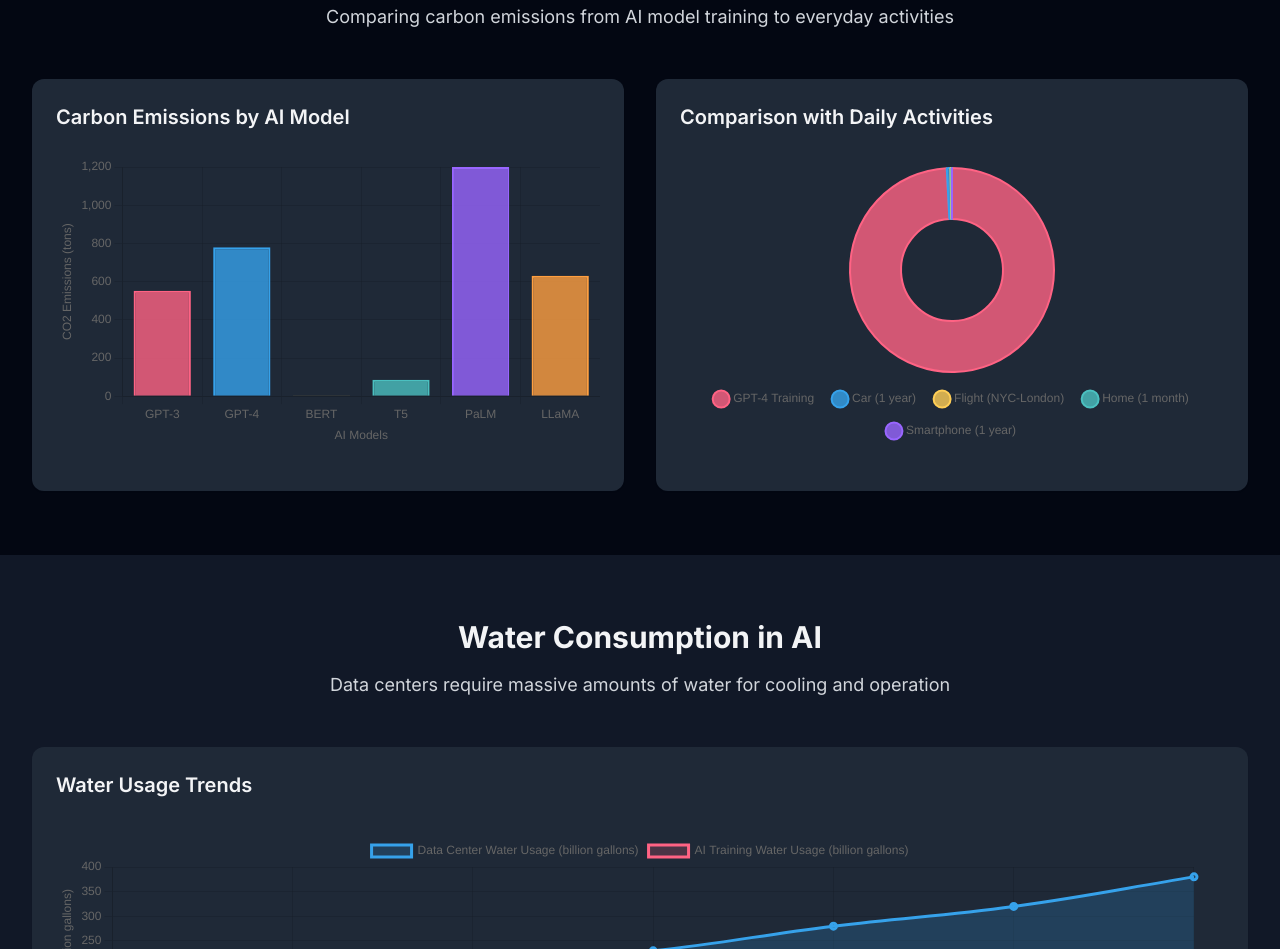
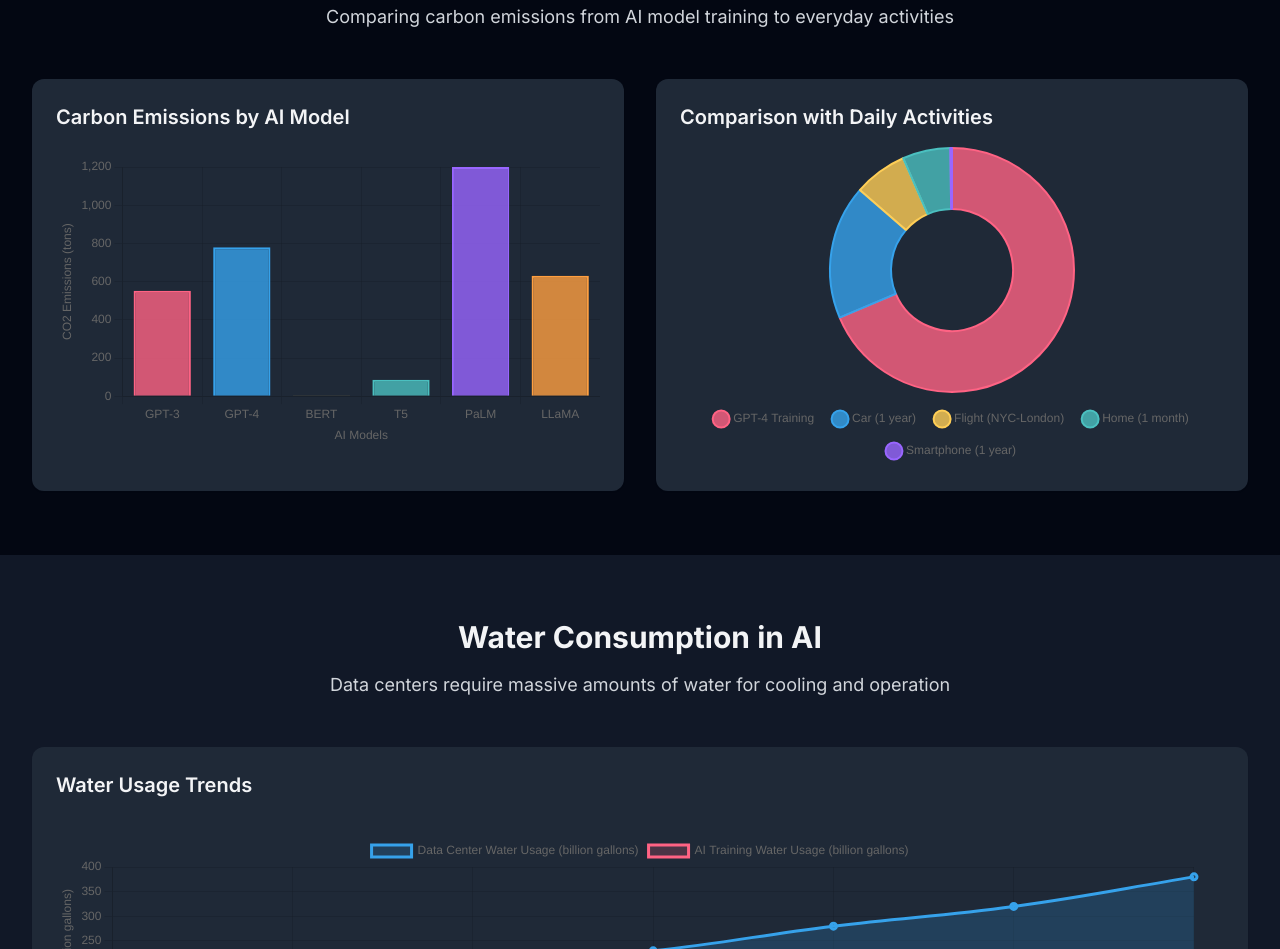
Before and after one commit to JaisonNoah808/AI_Emissions, a plain HTML site: page index.html in a window 1280 px wide. Shown: the part 1066-2015 px from the top of the page. Drawn offline with nearby package versions, Linux system fonts and the light colour scheme.

Commit message:
Trying to even the sections of the comparison chart, testing new layouts to the page.

```diff
--- a/index.html
+++ b/index.html
@@ -28,7 +28,7 @@
             <div class="flex justify-between h-16">
                 <div class="flex items-center">
                     <div class="flex-shrink-0 flex items-center">
-                        <h1 class="text-xl font-bold text-gray-100">🌍 AI Emissions Viewer</h1>
+                        <h1 class="text-xl font-bold text-gray-100">AI Emissions Viewer</h1>
                     </div>
                 </div>
                 <div class="flex items-center space-x-4">
--- a/script.js
+++ b/script.js
@@ -102,12 +102,14 @@
 // Comparison Chart
 function initializeComparisonChart() {
     const ctx = document.getElementById('comparisonChart').getContext('2d');
+    const rawData = [780, 4.6, 0.986, 0.85, 0.022];
+    const logData = rawData.map(x => Math.log10(x + 1)); // log scale
 
     const comparisonData = {
         labels: ['GPT-4 Training', 'Car (1 year)', 'Flight (NYC-London)', 'Home (1 month)', 'Smartphone (1 year)'],
         datasets: [{
-            label: 'CO2 Emissions (tons)',
-            data: [780, 4.6, 0.986, 0.85, 0.022],
+            label: 'CO2 Emissions (log scale)',
+            data: logData,
             backgroundColor: [
                 'rgba(255, 99, 132, 0.8)',
                 'rgba(54, 162, 235, 0.8)',
@@ -132,16 +134,6 @@
         options: {
             responsive: true,
             maintainAspectRatio: false,
-            animation: {
-                duration: 1000,
-                easing: 'easeInOutQuart'
-            },
-            layout: {
-                padding: {
-                    top: 20,
-                    bottom: 20
-                }
-            },
             plugins: {
                 legend: {
                     position: 'bottom',
@@ -153,7 +145,9 @@
                 tooltip: {
                     callbacks: {
                         label: function(context) {
-                            return `${context.label}: ${context.parsed} tons CO2`;
+                            // Show both log and original value
+                            const original = rawData[context.dataIndex];
+                            return `${context.label}: ${original} tons CO2`;
                         }
                     }
                 }
```
